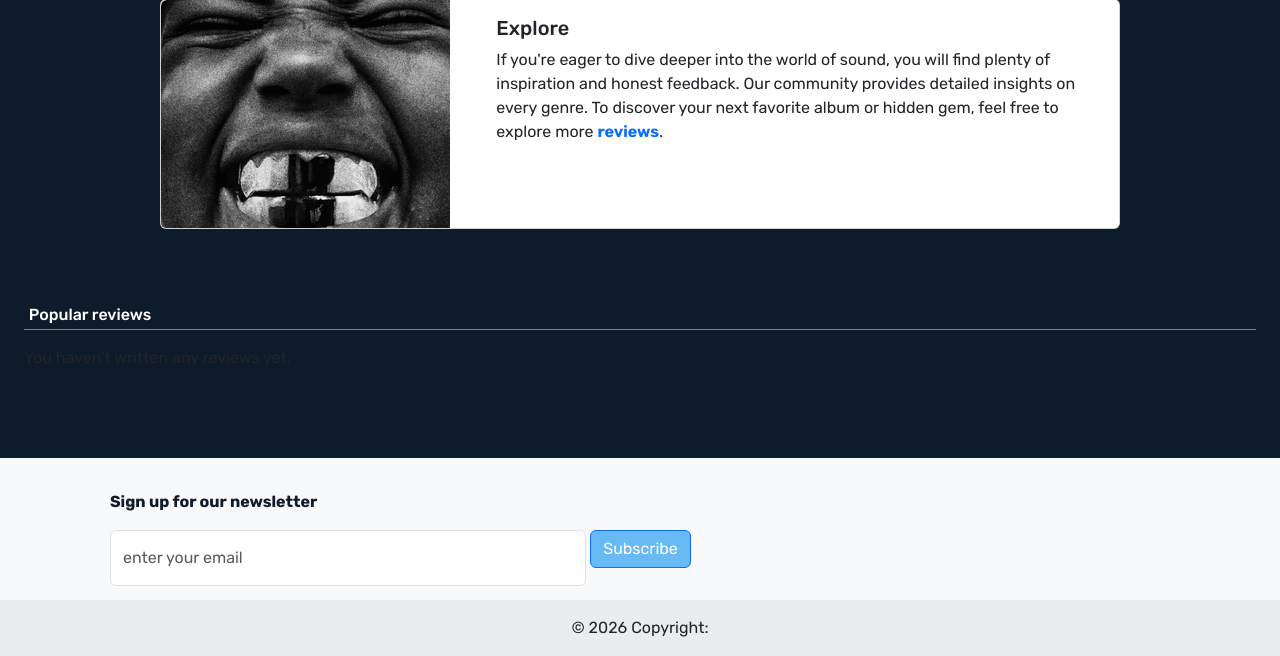
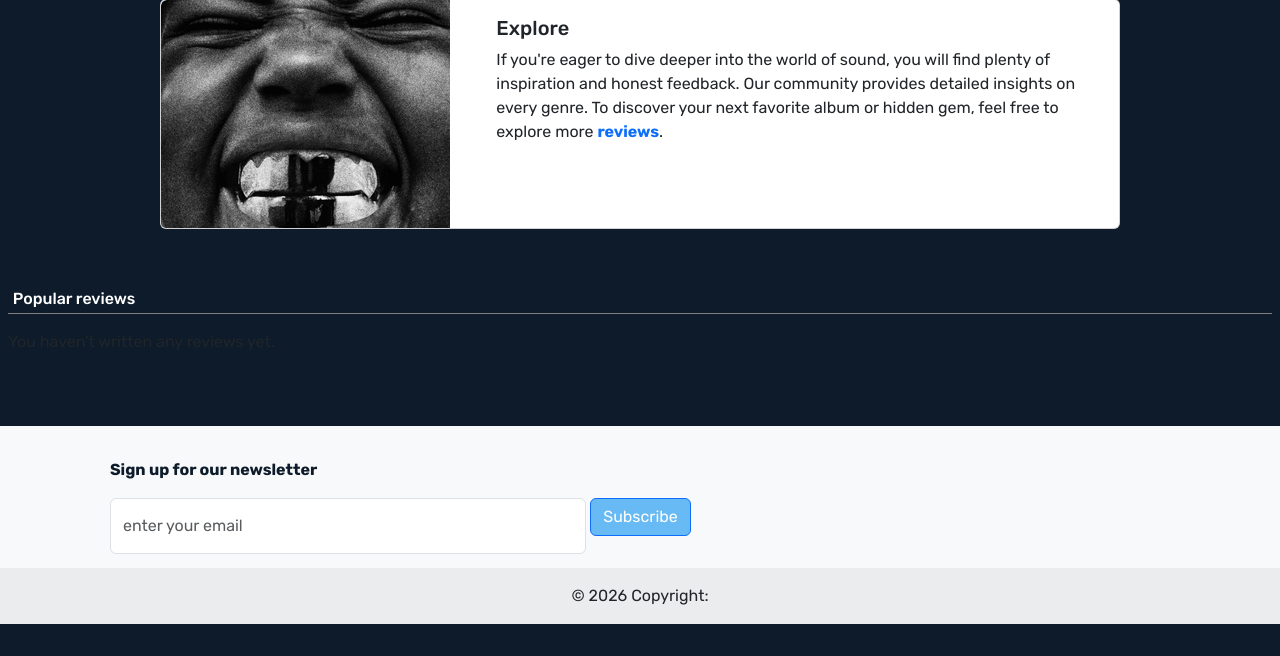
Before and after one commit to AvuMdunyelwa/100Pages, a Flask app: template templates/homeFeed.html in a window 1280 px wide. Shown: the part 349-1005 px from the top of the page. After the commit the page ends 973 px from the top, so only its background shows below. Run offline with Flask 3, Linux system fonts and the light colour scheme; the template is opened without the code that fills it, so the values that code supplies are empty; parts of the project's set-up code (start-up, migrations or seed data) failed here and were passed over; some libraries are stand-ins or nearby versions.

Commit message:
fix padding in reviews container

```diff
--- a/templates/homeFeed.html
+++ b/templates/homeFeed.html
@@ -53,7 +53,7 @@
             </div>
         </section>
 
-     <section class='w-100 p-4 review-list'>
+     <section class='w-100 p-2 review-list'>
         <h6>Popular reviews</h6>
             {% if reviews %}
                 <div class="container-fluid" style="color: white;">
```
